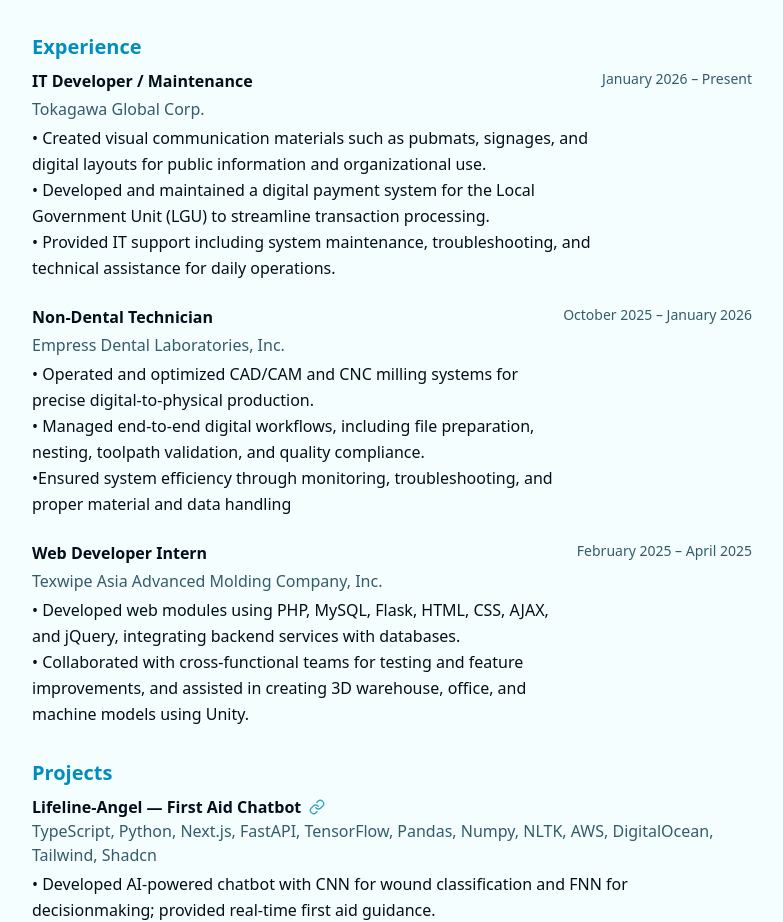
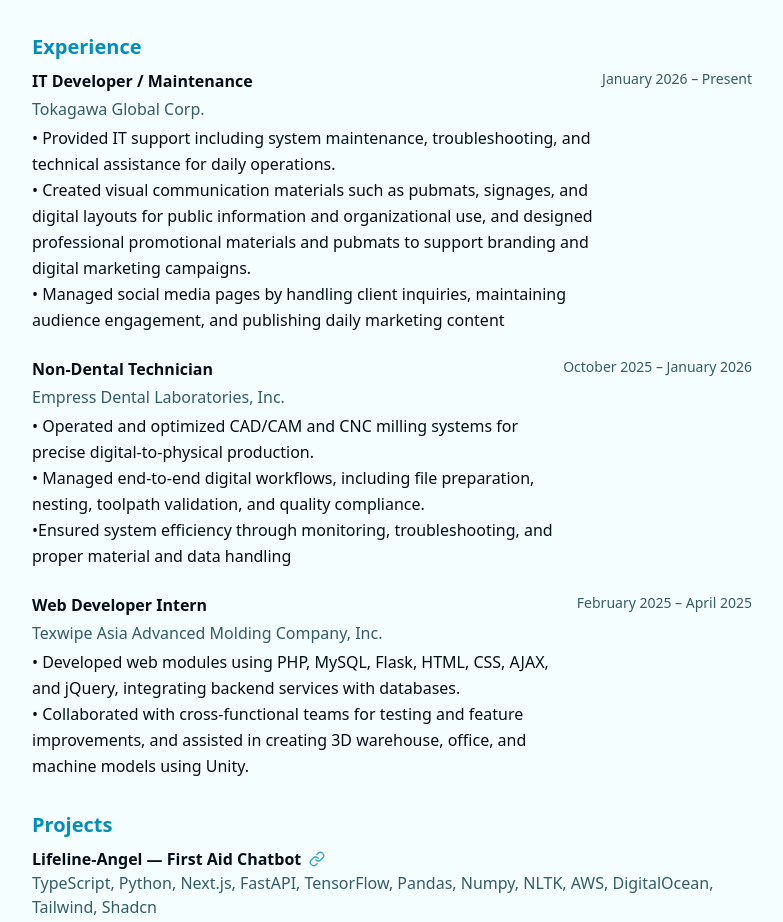
Before and after one commit to ycrangelo/prtfl, a Next.js app: page / in a window 1280 px wide. Shown: the part 821-1743 px from the top of the page, without its empty margins (248-1031 px from the left). Built offline with nearby package versions, Linux system fonts and the light colour scheme.

Commit message:
update desc

```diff
--- a/app/page.tsx
+++ b/app/page.tsx
@@ -214,13 +214,16 @@ export default function Portfolio() {
           Tokagawa Global Corp.
         </p>
         <p className="text-foreground leading-relaxed">
-          • Created visual communication materials such as pubmats, signages, and digital layouts for public information and organizational use.
+          • Provided IT support including system maintenance, troubleshooting, and technical assistance for daily operations.
         </p>
         <p className="text-foreground leading-relaxed">
-          • Developed and maintained a digital payment system for the Local Government Unit (LGU) to streamline transaction processing.
+          • Created visual communication materials such as pubmats, signages, and digital layouts for public information and
+organizational use, and designed professional promotional materials and pubmats to support branding and digital
+marketing campaigns.
         </p>
         <p className="text-foreground leading-relaxed">
-           • Provided IT support including system maintenance, troubleshooting, and technical assistance for daily operations.
+           • Managed social media pages by handling client inquiries, maintaining audience engagement, and publishing daily
+marketing content
         </p>
       </div>
       <p className="text-sm text-muted-foreground mt-2 sm:mt-0 sm:text-right whitespace-nowrap">
```
